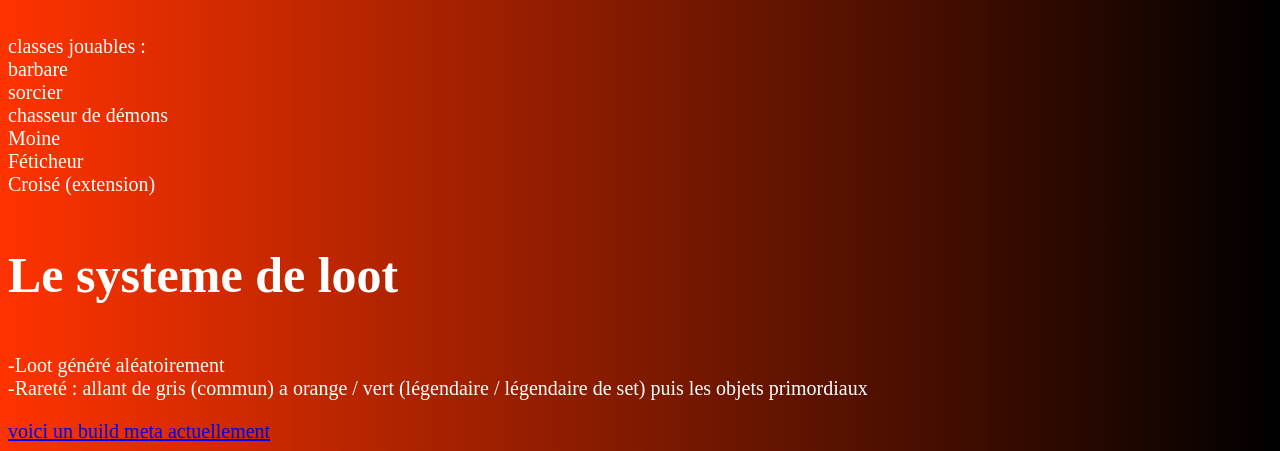
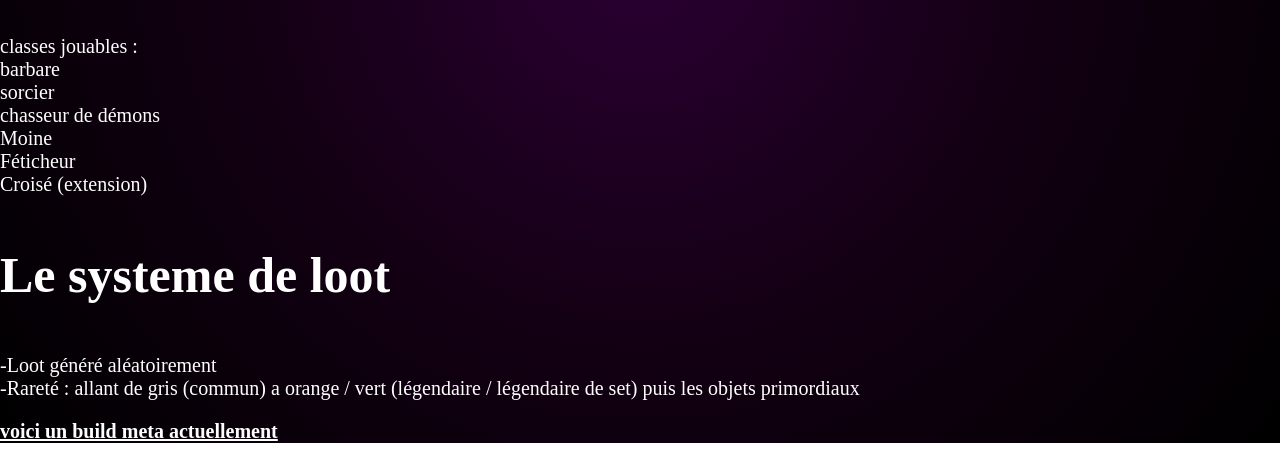
Before and after one commit to lem-33/HTMLproject, a plain HTML site: page diablo III.html in a window 1280 px wide. Shown: the part 535-986 px from the top of the page. Drawn offline with Linux system fonts and the light colour scheme.

Commit message:
Update diablo III.css

```diff
--- a/diablo III.css
+++ b/diablo III.css
@@ -4,7 +4,13 @@ h1 {
 }
 
 body {
-   background: linear-gradient(to right, #ff3300, #000000);
+    margin: 0;
+    background: radial-gradient(
+        circle at center,
+        #2b0033,
+        #120012,
+        #000000
+    );
    font-size : 20px;
    color:#ffffff;
 }
@@ -25,3 +31,13 @@ h3 {
     font-size: 50px;
 
 }
+
+.lien {
+    color:#ffffff;
+    text-decoration: underline;
+    font-weight: bold;
+    transition: color 0.2s;
+}
+.lien:hover {
+    color: rgb(212, 212, 212);
+}
```
